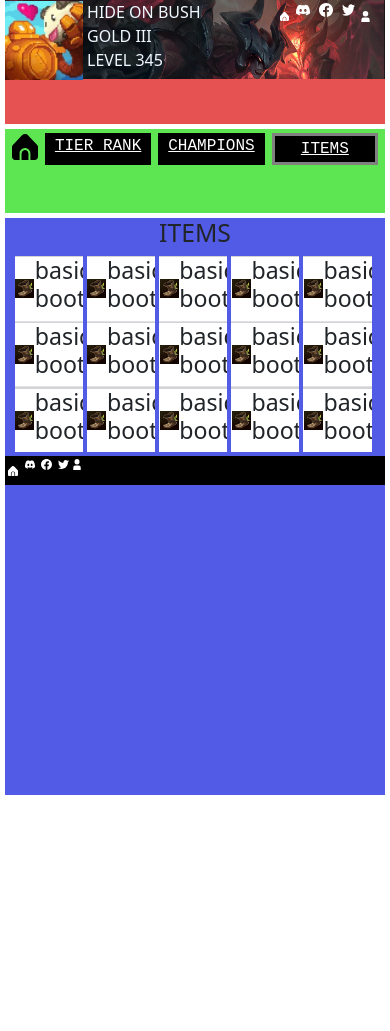
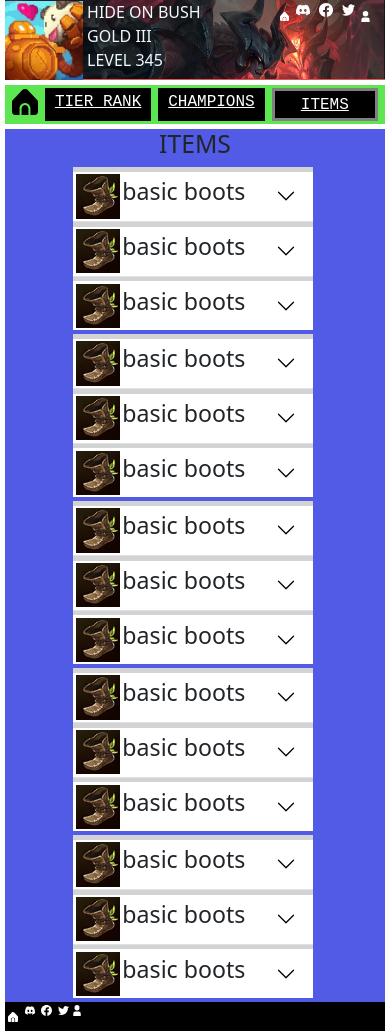
Before and after one commit to jufervel/coder_curso, a plain HTML site: page html/htmls/user.html in a window 390 px wide. Before the commit the page ends 844 px from the top, so only its background shows below. Drawn offline with Linux system fonts and the light colour scheme.

Commit message:
add css responsive in items

```diff
--- a/html/css/principal.css
+++ b/html/css/principal.css
@@ -225,8 +225,6 @@
 }
 
 .card_item{
-
-
     background-color: lightgray;
     display: flex;
     overflow: auto;
@@ -383,6 +381,23 @@
 
     }
 
+    .card_item{
+        background-color: lightgray;
+        display: flex;
+        overflow: auto;
+        width: 63%;
+        /*  padding: 1%;  */
+        margin: 0% 1% 1% 0%;
+        flex-direction:column
+    }
+
+    .image_item{
+        width: 20%;
+        height: auto;
+
+        margin: 1% 1% 1% 1%
+    }
+
 }
 
 .card_statistic:hover{
```
